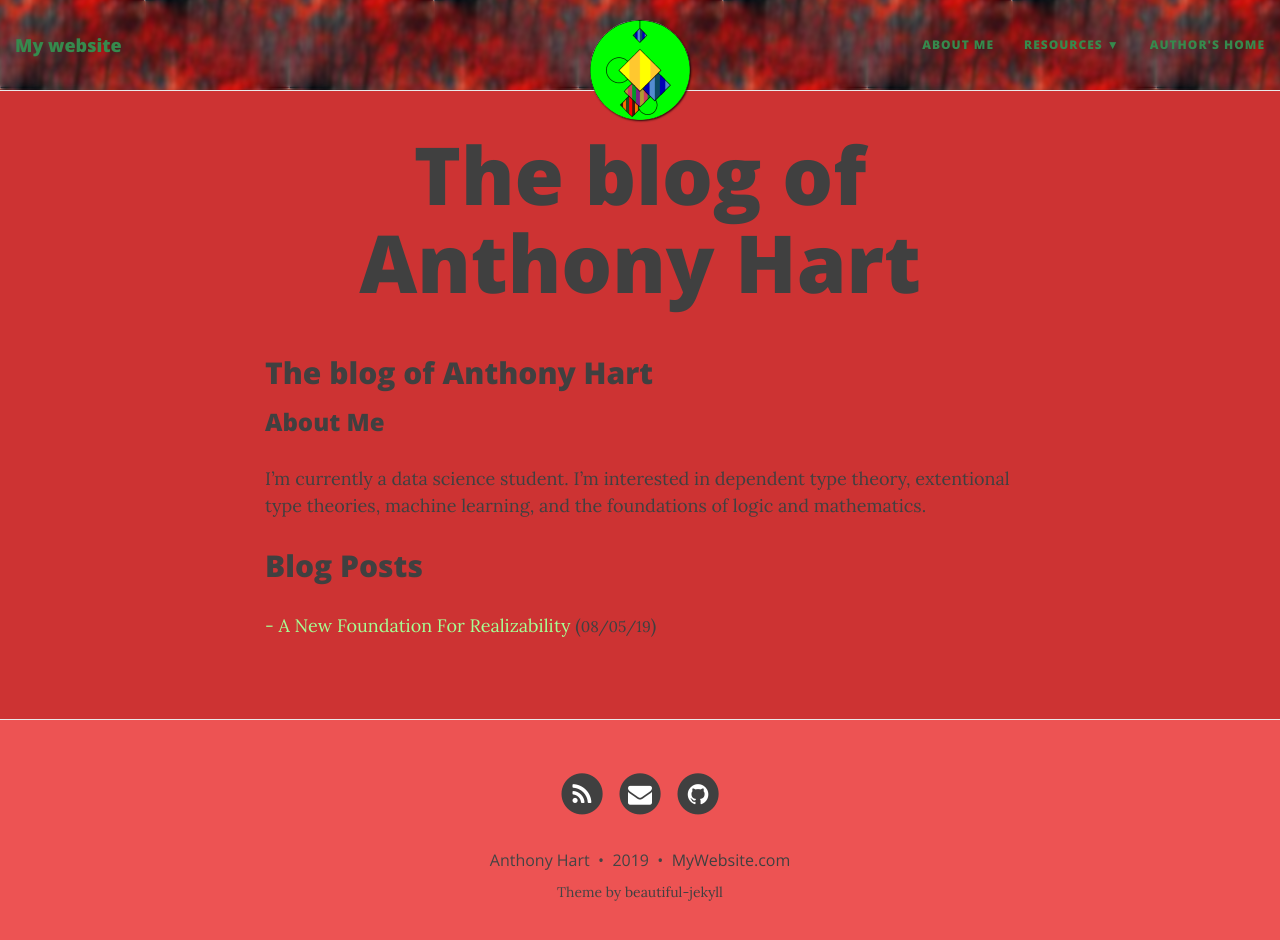
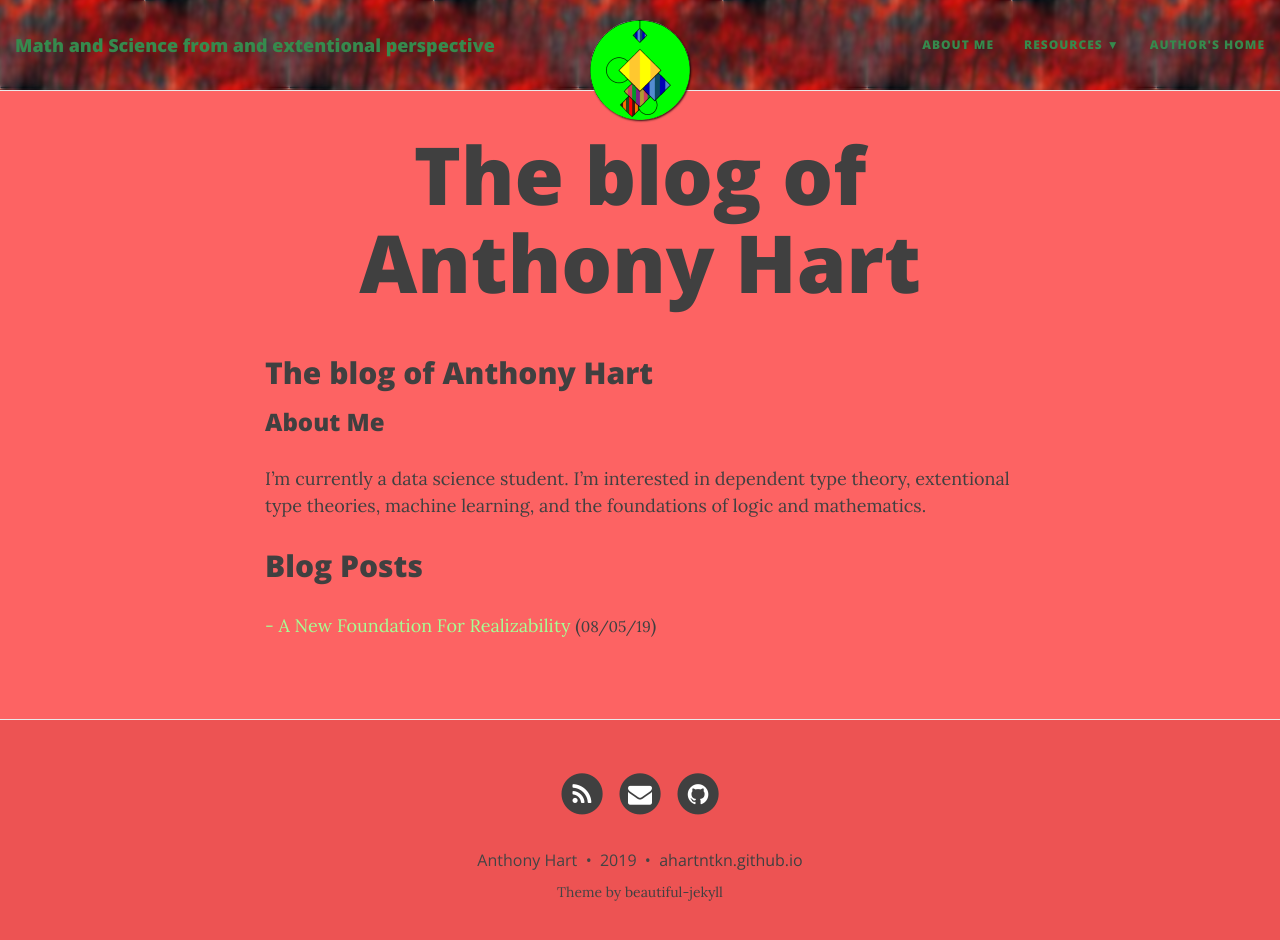
Before and after one commit to AHartNtkn/AHartNtkn.github.io, a Jekyll site: the page built from index.md, in a window 1280 px wide and 953 px high. Shown: the top 940 px of the window. Built offline with Jekyll 4.4.1, drawn with Linux system fonts in a browser that asks for light colours; nearby versions of some CDN libraries; our own code applies the rules of GitHub Pages for plain Markdown files; the list of posts is cut into pages by our own code.

Commit message:
Adjust page colors

```diff
--- a/_config.yml
+++ b/_config.yml
@@ -1,7 +1,7 @@
 # --- General options --- #
 
 # Name of website
-title: My website
+title: Math and Science from and extentional perspective
 
 # Short description of your site
 description: The blog of Anthony Hart
@@ -40,7 +40,7 @@ avatar: "/img/avatar-icon.png"
 navbar-col: "#F5F5F5"
 navbar-text-col: "#368a4d"
 navbar-children-col: "#F5F5F5"
-page-col: "#cd3333"
+page-col: "#fd6363"
 link-col: "#a6ff94"
 hover-col: "#3b9654"
 footer-col: "#ed5353"
@@ -92,7 +92,7 @@ share-links-active:
 
 # How to display the link to the website in the footer
 # Remove this if you don't want a link in the footer
-url-pretty: "MyWebsite.com"  # eg. "deanattali.com/beautiful-jekyll"
+url-pretty: "ahartntkn.github.io"  # eg. "deanattali.com/beautiful-jekyll"
 
 # --- Web Statistics Section --- #
 
```
